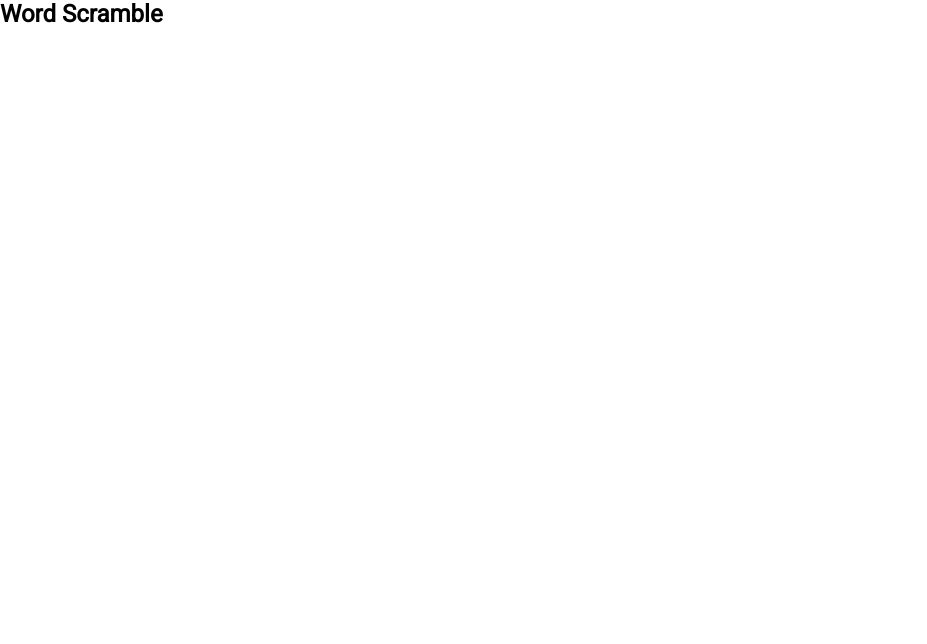
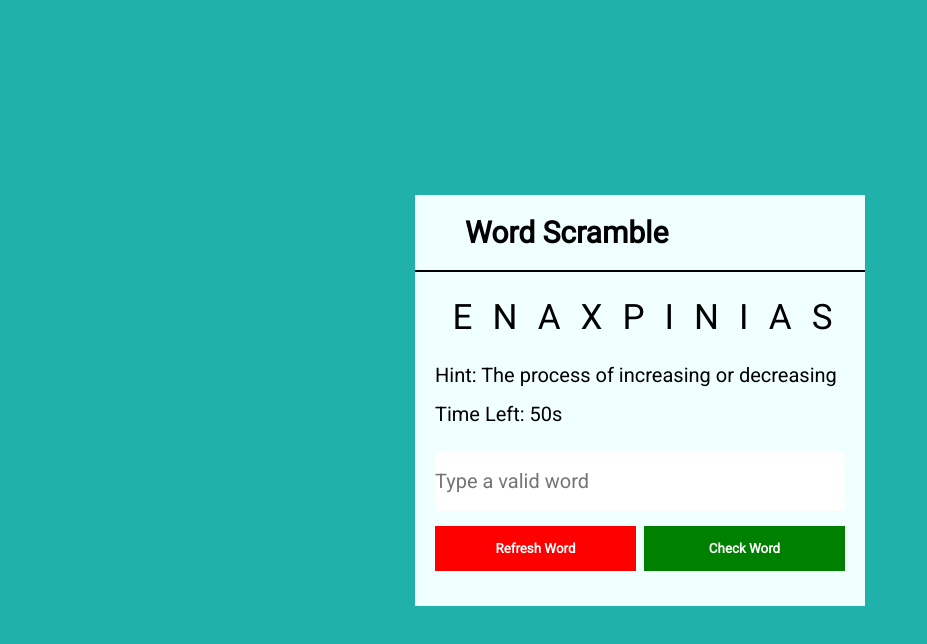
Before and after one commit to Umerrijaz/word-scramble, a plain HTML site: page index.html in a window 1280 px wide. Shown: the whole page, without its empty margins (0-927 px from the left). Drawn offline with Linux system fonts and the light colour scheme.

Commit message:
completed the CSS and HTML section

```diff
--- a/index.html
+++ b/index.html
@@ -4,13 +4,25 @@
     <meta charset="UTF-8">
     <meta http-equiv="X-UA-Compatible" content="IE=edge">
     <meta name="viewport" content="width=device-width, initial-scale=1.0">
+    <script src="scramble.js" defer></script>
     <title>Scramble Game</title>
     <link rel="stylesheet" href="styles.css">
 </head>
 <body>
     <div class="container">
         <h2>Word Scramble</h2>
+        <div class="content">
+            <p class="word">enaxpinias</p>
+            <div class="details">
+                <p class="hint">Hint:<span> The process of increasing or decreasing</span></p>
+                <p class="time">Time Left:<span><b> 50</b>s<span></p>
+            </div>
+            <input type="text" placeholder="Type a valid word">
+            <div class="buttons">
+                <button class="refresh-word">Refresh Word</button>
+                <button class="check-word">Check Word</button>
+            </div>
+        </div>
     </div>
-
 </body>
 </html>
--- a/styles.css
+++ b/styles.css
@@ -6,3 +6,69 @@
     box-sizing:border-box;
     font-family: 'Roboto','sans-serif';
 }
+body{
+    display: flex;
+    align-items: center;
+    justify-content: center;
+    min-height: 100vh;
+    background-color:lightseagreen
+}
+.container{
+    width: 450px;
+    background-color: azure;
+}
+.container h2{
+    font-size: 30px;
+    font-weight: 1000;
+    padding: 20px 50px;
+    border-bottom: 2px solid black;
+}
+.container .content{
+    margin: 25px 20px 35px;
+}
+.content .word{
+    font-size: 35px;
+    font-weight: 500;
+    text-align: center;
+    letter-spacing: 20px;
+    text-transform: uppercase;
+    margin-right: -25px;
+}
+.content .details{
+    margin: 25px 0 25px;
+}
+.details p{
+    font-size: 20px;
+    margin-bottom: 15px;
+}
+.details p b{
+    font-weight: 500;
+}
+.content input{
+    width: 100%;
+    height:60px;
+    font-size: 20px;
+    outline:none;
+    border-radius: 5px;
+    border: 1px;
+}
+.content .buttons{
+    display: flex;
+    margin-top: 15px;
+    justify-content: space-between;
+}
+.buttons button{
+    width:calc(100% / 2 - 4px);
+    padding: 15px;
+    border: none;
+    color: white;
+    cursor:pointer
+}
+.buttons .refresh-word{
+    background-color: red;
+    font-weight: 1000;
+}
+.buttons .check-word{
+    background-color: green;
+    font-weight: 1000;
+}
```
